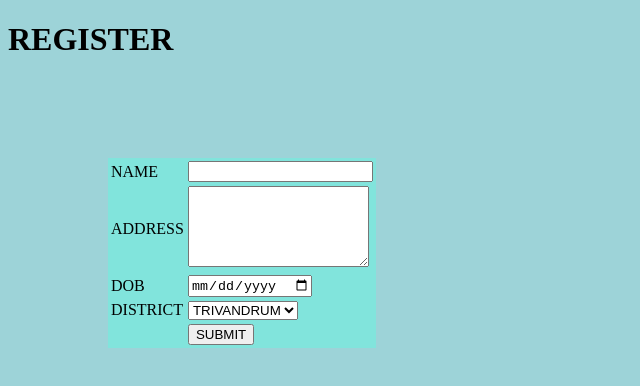
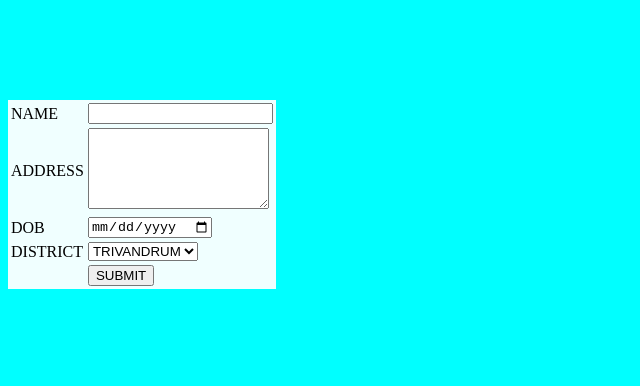
Before and after one commit to nikhilc1992/ABCD-PROFFESSIONAL-BATCH-08-2019, a website: page htmlcss/register.html in a window 1280 px wide. Shown: the whole page, without its empty margins (0-640 px from the left). Drawn offline with Linux system fonts and the light colour scheme.

Commit message:
internal styling

```diff
--- a/htmlcss/register.html
+++ b/htmlcss/register.html
@@ -5,10 +5,20 @@
     <meta name="viewport" content="width=device-width, initial-scale=1.0">
     <meta http-equiv="X-UA-Compatible" content="ie=edge">
     <title>REGISTER</title>
+    <style>
+    body {
+        background-color: aqua
+    }
+    .mytable {
+        background-color: azure;
+        margin-top: 100px;
+
+    }
+    </style>
+
 </head>
-<body style="background: #9dd3d8">
-    <h1>REGISTER</h1>
-    <table style="background-color: rgb(129, 228, 220); margin-top: 100px; margin-left: 100px; ">
+<body>
+    <table class="mytable">
 <tr>
     <td>NAME</td>
     <td><input type="text"></td>
```
